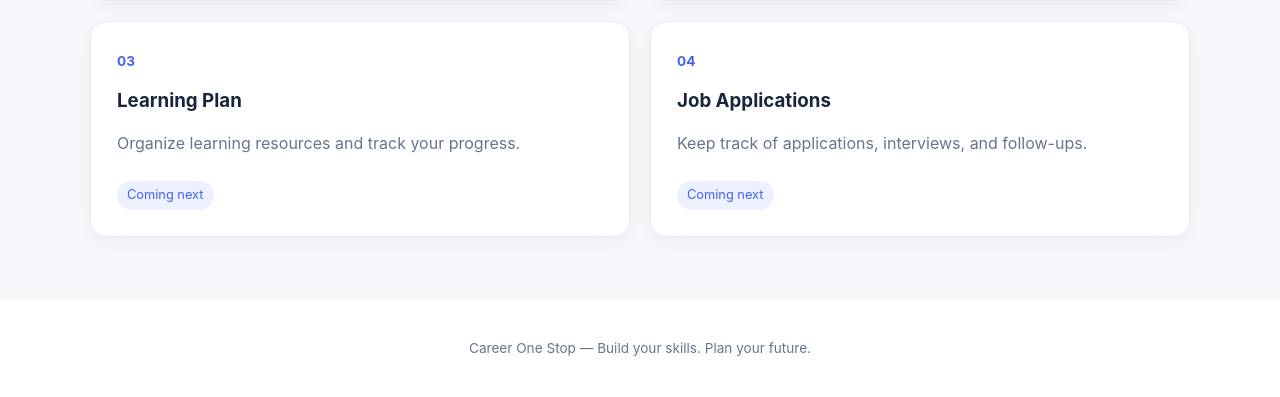
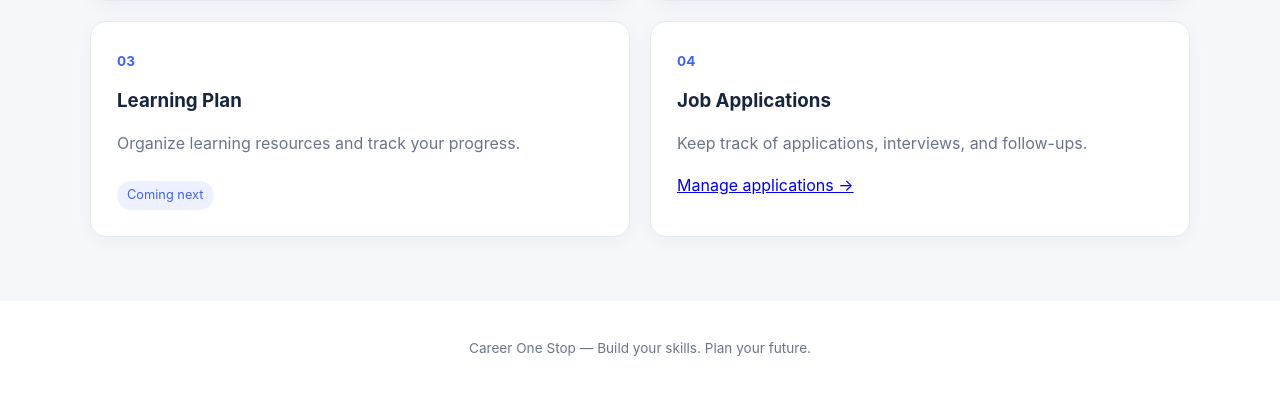
Before and after one commit to tooflykayy/career-one-stop, a Flask app: page / in a window 1280 px wide. Shown: the part 882-1279 px from the top of the page. Run offline with Flask 3, Linux system fonts and the light colour scheme.

Commit message:
Link dashboard applications card to application tracker

```diff
--- a/templates/dashboard.html
+++ b/templates/dashboard.html
@@ -41,11 +41,11 @@
         <span class="status">Coming next</span>
     </article>
 
-    <article class="feature-card" id="applications">
-        <span class="card-number">04</span>
-        <h3>Job Applications</h3>
-        <p>Keep track of applications, interviews, and follow-ups.</p>
-        <span class="status">Coming next</span>
-    </article>
+   <article class="feature-card" id="applications">
+    <span class="card-number">04</span>
+    <h3>Job Applications</h3>
+    <p>Keep track of applications, interviews, and follow-ups.</p>
+    <a href="{{ url_for('applications') }}">Manage applications →</a>
+</article>
 </section>
 {% endblock %}
```
